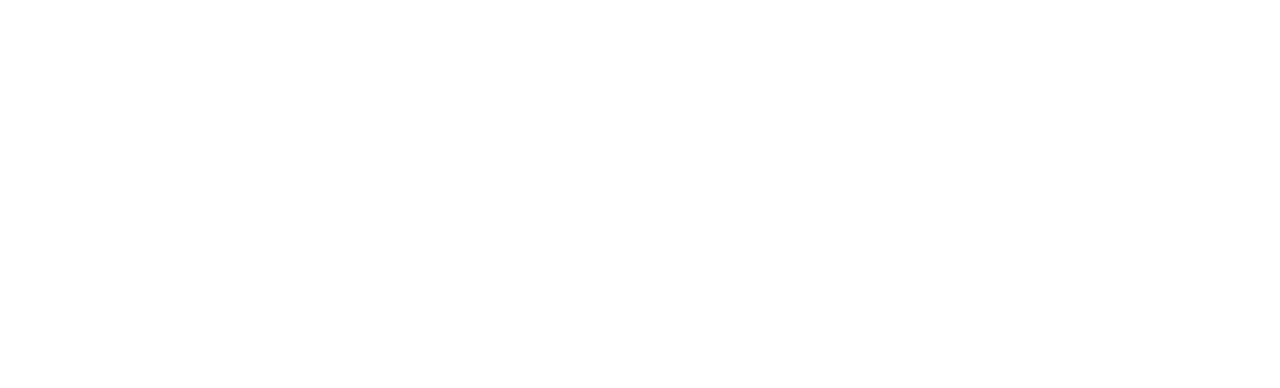
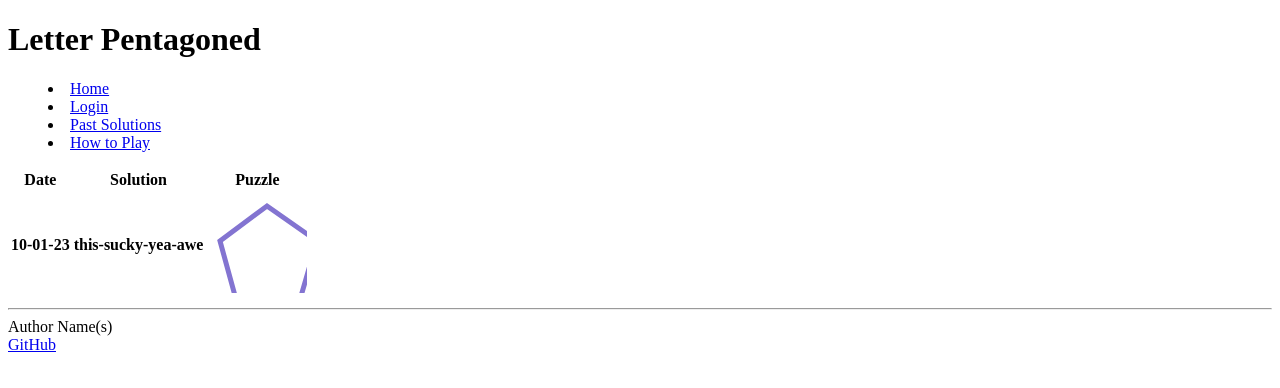
Before and after one commit to oliviaWil/startup, a plain HTML site: page solutions.html in a window 1280 px wide. Drawn offline with Linux system fonts and the light colour scheme.

Commit message:
login and solutions page

```diff
--- a/login.html
+++ b/login.html
@@ -0,0 +1,38 @@
+<!DOCTYPE html>
+<html lang="en">
+    <head>
+        <meta charset="UTF-8" />
+        <!-- Tell browsers not to scale the viewport automatically -->
+        <meta name="viewport" content="width=device-width, initial-scale=1.0" />
+        <title>Letter Pentagon HTML</title>
+        <link rel="icon" href="icons8-pentagon-32.png" />
+    </head>
+    <Body>
+        <header>
+            <h1> Letter Pentagoned </h1>
+        <nav>
+            <!-- Menu is a semantic alternative to <ul> that represents an interaction -->
+            <menu>
+              <li><a href="index.html">Home</a></li>
+              <li><a href="login.html">Login</a></li>
+              <li><a href="solutions.html">Past Solutions</a></li>
+              <li><a href="howtoplay.html">How to Play</a></li>
+            </menu>
+          </nav>
+        </header>
+        <main>
+        <p>Login to play</p>
+      <form method="get" action="index.html">
+        <label for="name">Name</label>
+        <input type="text" id="name" placeholder="Your name here!" />
+        <button type="submit">Login</button>
+      </form>
+    </main>
+    <footer>
+        <hr />
+        <span class="text-reset">Author Name(s)</span>
+        <br />
+        <a href="https://github.com/oliviaWil/startup">GitHub</a>
+      </footer>
+    </body>
+    </html>
--- a/solutions.html
+++ b/solutions.html
@@ -0,0 +1,52 @@
+<!DOCTYPE html>
+<html lang="en">
+    <head>
+        <meta charset="UTF-8" />
+        <!-- Tell browsers not to scale the viewport automatically -->
+        <meta name="viewport" content="width=device-width, initial-scale=1.0" />
+        <title>Letter Pentagon HTML</title>
+        <link rel="icon" href="icons8-pentagon-32.png" />
+    </head>
+    <Body>
+        <header>
+            <h1> Letter Pentagoned </h1>
+        <nav>
+            <!-- Menu is a semantic alternative to <ul> that represents an interaction -->
+            <menu>
+              <li><a href="index.html">Home</a></li>
+              <li><a href="login.html">Login</a></li>
+              <li><a href="solutions.html">Past Solutions</a></li>
+              <li><a href="howtoplay.html">How to Play</a></li>
+            </menu>
+          </nav>
+        </header>
+
+        <main>
+            <table>
+                <tr>
+                <th> Date </th>
+                <th> Solution </th>
+                <th> Puzzle </th>
+                </tr>
+
+                <tr>
+                <th> 10-01-23 </th>
+                <th> this-sucky-yea-awe </th>
+                <th> <svg height="100" width="100">
+                    <polygon points="60 13,110 48,92 110,30 110,13 48"
+                      stroke=#8374D1
+                      fill="white" stroke-width="5" />
+              </svg> </th>
+                </tr>
+
+            </table>
+        </main>
+
+        <footer>
+            <hr />
+            <span class="text-reset">Author Name(s)</span>
+            <br />
+            <a href="https://github.com/oliviaWil/startup">GitHub</a>
+          </footer>
+        </body>
+        </html>
```
Also changed, not shown: howtoplay.html (+4 -3 lines), index.html (+11 -2 lines).
